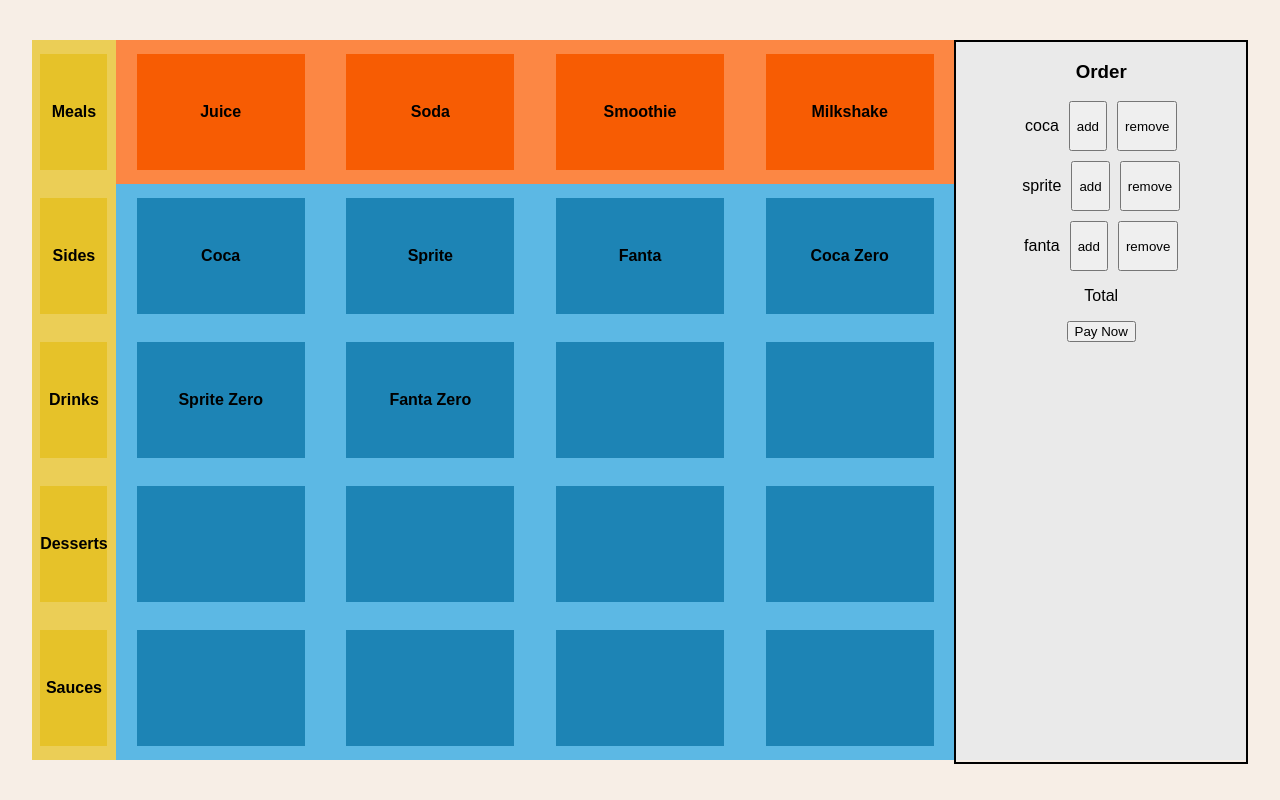
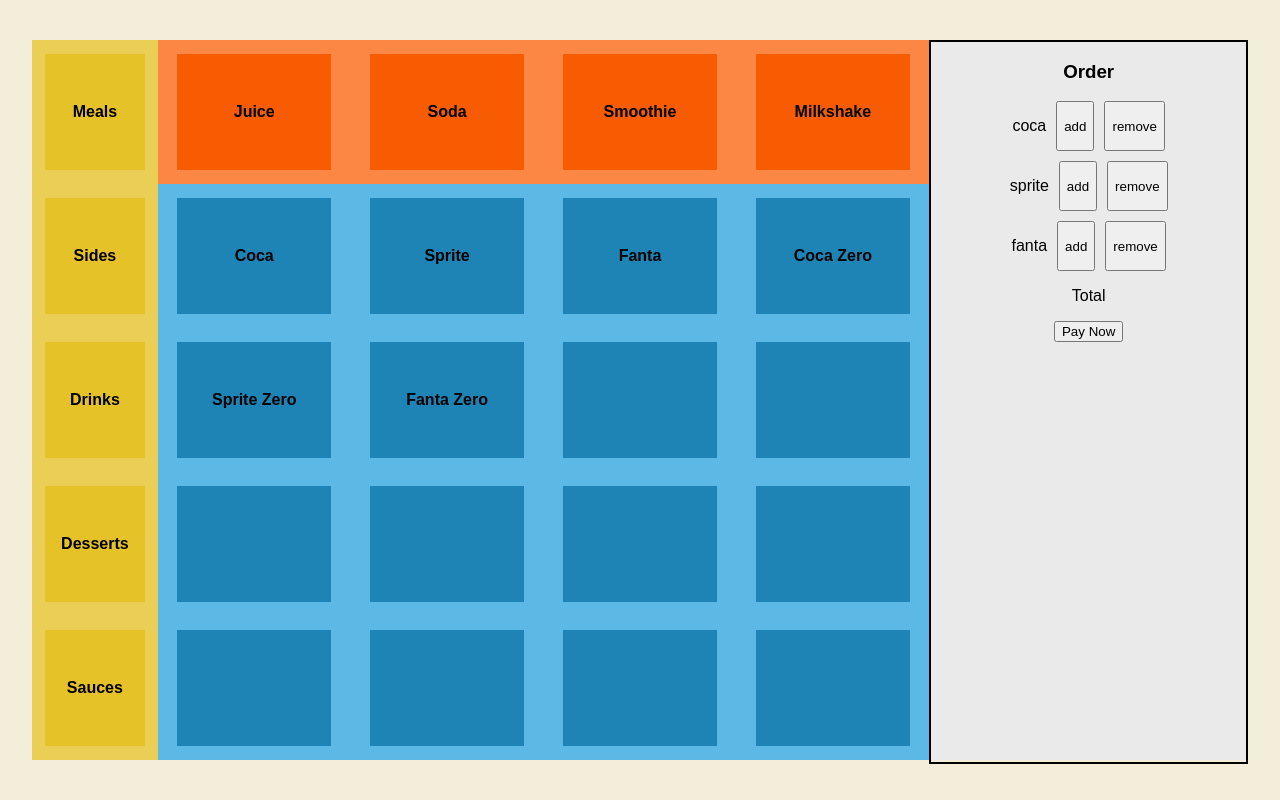
Before and after one commit to stefanie-vicente/test-qopla, a React (Vite) app: page / in a window 1280 px wide. Built offline with nearby package versions, Linux system fonts and the light colour scheme.

Commit message:
update main component css

```diff
--- a/src/components/StyledComponents.tsx
+++ b/src/components/StyledComponents.tsx
@@ -2,7 +2,7 @@
 
 export const Page = styled.div`
   display: grid;
-  grid-template-columns: 1fr 2.5fr 2.5fr 2.5fr 2.5fr 3.5fr;
+  grid-template-columns: 1.5fr 2.3fr 2.3fr 2.3fr 2.3fr 3.8fr;
   grid-template-rows: repeat(5, 1fr);
   gap: 0px;
   height: 90vh;
--- a/src/index.css
+++ b/src/index.css
@@ -5,6 +5,6 @@
   min-width: 320px;
   min-height: 100vh;
   width: 100vw;
-  background-color: #f7eee6;
+  background-color: #f2eeda;
   font-family: "Arial", "Helvetica", sans-serif;
 }
```
